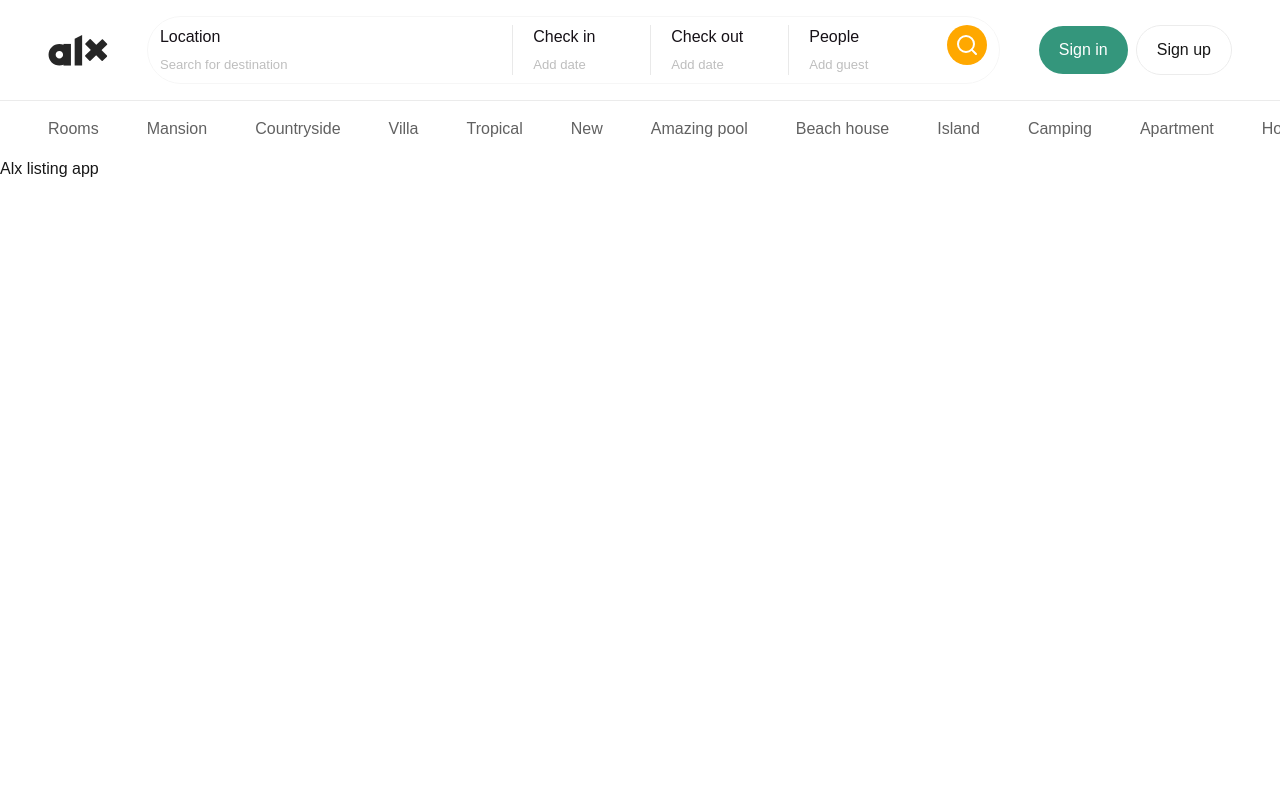
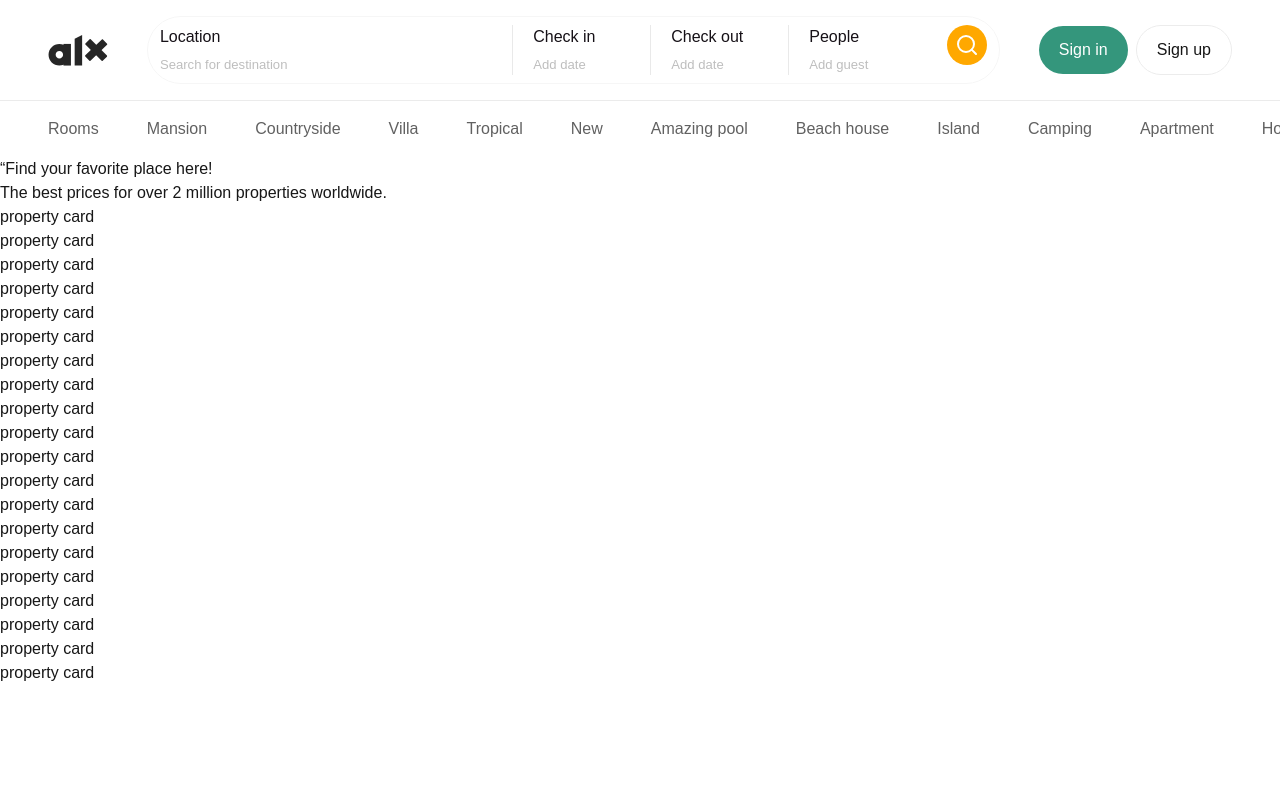
Before and after one commit to efezinoidisi/alx-listing-app-04, a Next.js app: page / in a window 1280 px wide. Shown: the top 800 px of the page. Built offline with nearby package versions, Linux system fonts and the light colour scheme.

Commit message:
add more content

```diff
--- a/interfaces/index.ts
+++ b/interfaces/index.ts
@@ -1,5 +1,5 @@
 export interface CardProps {
-  id: string;
+  name: string;
 }
 
 export interface ButtonProps
--- a/pages/index.tsx
+++ b/pages/index.tsx
@@ -1,3 +1,5 @@
+import Card from '@/components/common/Card';
+import { PROPERTYLISTINGSAMPLE } from '@/constants';
 import localFont from 'next/font/local';
 
 const geistSans = localFont({
@@ -14,7 +16,16 @@ const geistMono = localFont({
 export default function Home() {
   return (
     <main>
-      <h1>Alx listing app</h1>
+      <div>
+        <h1>“Find your favorite place here!</h1>
+        <p>The best prices for over 2 million properties worldwide.</p>
+      </div>
+
+      <div>
+        {PROPERTYLISTINGSAMPLE.map((property) => (
+          <Card key={property.name} name={property.name} />
+        ))}
+      </div>
     </main>
   );
 }
```
Also changed, not shown: public/assets/images/hero-bg.png (added).
